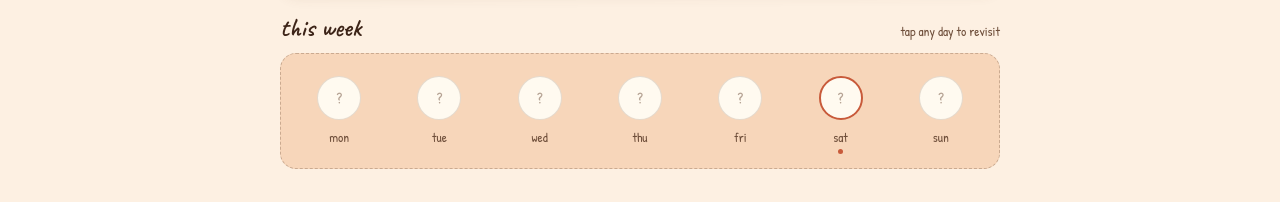
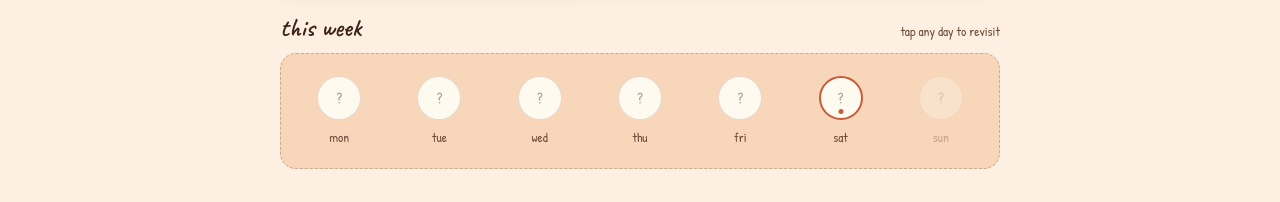
Before and after one commit to PatriciaMoraru/FishyTodo, a React (Vite) app: page /mood in a window 1280 px wide. Shown: the part 395-597 px from the top of the page. Built offline with nearby package versions, Linux system fonts and the light colour scheme.

Commit message:
fix: align today dot inside day marker circle and disable future dates

```diff
--- a/src/components/MoodReefView.css
+++ b/src/components/MoodReefView.css
@@ -179,7 +179,7 @@
 }
 
 .day-btn--active .day-marker {
-  border-color: var(--mood-color, var(--accent));
+  border-color: var(--accent);
   border-width: 2px;
 }
 
@@ -193,11 +193,12 @@
   align-items: center;
   justify-content: center;
   transition: border-color 0.15s;
+  position: relative;
 }
 
 .day-btn--active .day-marker,
-.day-btn:hover .day-marker {
-  border-color: var(--mood-color, var(--accent));
+.day-btn:hover:not(.day-btn--future) .day-marker {
+  border-color: var(--accent);
 }
 
 .day-marker-icon {
@@ -218,14 +219,26 @@
   text-transform: lowercase;
 }
 
-/* dot below today's label */
+/* dot inside the circle, bottom-centre */
 .day-today-dot {
   width: 0.5rem;
   height: 0.5rem;
   border-radius: 50%;
   background: var(--accent);
   position: absolute;
-  bottom: -0.2rem;
+  bottom: 0.4rem;
+  left: 50%;
+  transform: translateX(-50%);
+}
+
+/* future days — greyed out, not clickable */
+.day-btn--future {
+  opacity: 0.35;
+  cursor: not-allowed;
+}
+
+.day-btn--future:hover .day-marker {
+  border-color: var(--line);
 }
 
 /* ── dark mode tweaks ────────────────────────────── */
--- a/src/components/MoodReefView.jsx
+++ b/src/components/MoodReefView.jsx
@@ -76,18 +76,20 @@ export default function MoodReefView() {
 
           <div className="week-days">
             {week.map(({ dateKey, label, moodIndex }) => {
-              const isActive  = dateKey === activeDay
+              const isActive    = dateKey === activeDay
               const isWeekToday = dateKey === todayKey
-              const mood      = moodIndex !== null ? MOODS[moodIndex] : null
-              const Icon      = mood ? MOOD_ICONS[moodIndex] : null
+              const isFuture    = dateKey > todayKey
+              const mood        = moodIndex !== null ? MOODS[moodIndex] : null
+              const Icon        = mood ? MOOD_ICONS[moodIndex] : null
 
               return (
                 <button
                   key={dateKey}
-                  className={`day-btn ${isActive ? 'day-btn--active' : ''} ${isWeekToday ? 'day-btn--today' : ''}`}
+                  className={`day-btn ${isActive ? 'day-btn--active' : ''} ${isWeekToday ? 'day-btn--today' : ''} ${isFuture ? 'day-btn--future' : ''}`}
                   style={mood ? { '--mood-color': mood.color } : {}}
-                  onClick={() => setActiveDay(dateKey)}
-                  aria-label={`${label}${mood ? `, mood: ${mood.label}` : ', no mood logged'}`}
+                  onClick={() => !isFuture && setActiveDay(dateKey)}
+                  disabled={isFuture}
+                  aria-label={`${label}${isFuture ? ', future date' : mood ? `, mood: ${mood.label}` : ', no mood logged'}`}
                   aria-pressed={isActive}
                 >
                   <div className="day-marker">
@@ -95,9 +97,9 @@ export default function MoodReefView() {
                       ? <Icon size={20} strokeWidth={1.6} className="day-marker-icon" />
                       : <span className="day-marker-empty">?</span>
                     }
+                    {isWeekToday && <span className="day-today-dot" aria-hidden="true" />}
                   </div>
                   <span className="day-label">{label}</span>
-                  {isWeekToday && <span className="day-today-dot" aria-hidden="true" />}
                 </button>
               )
             })}
```
